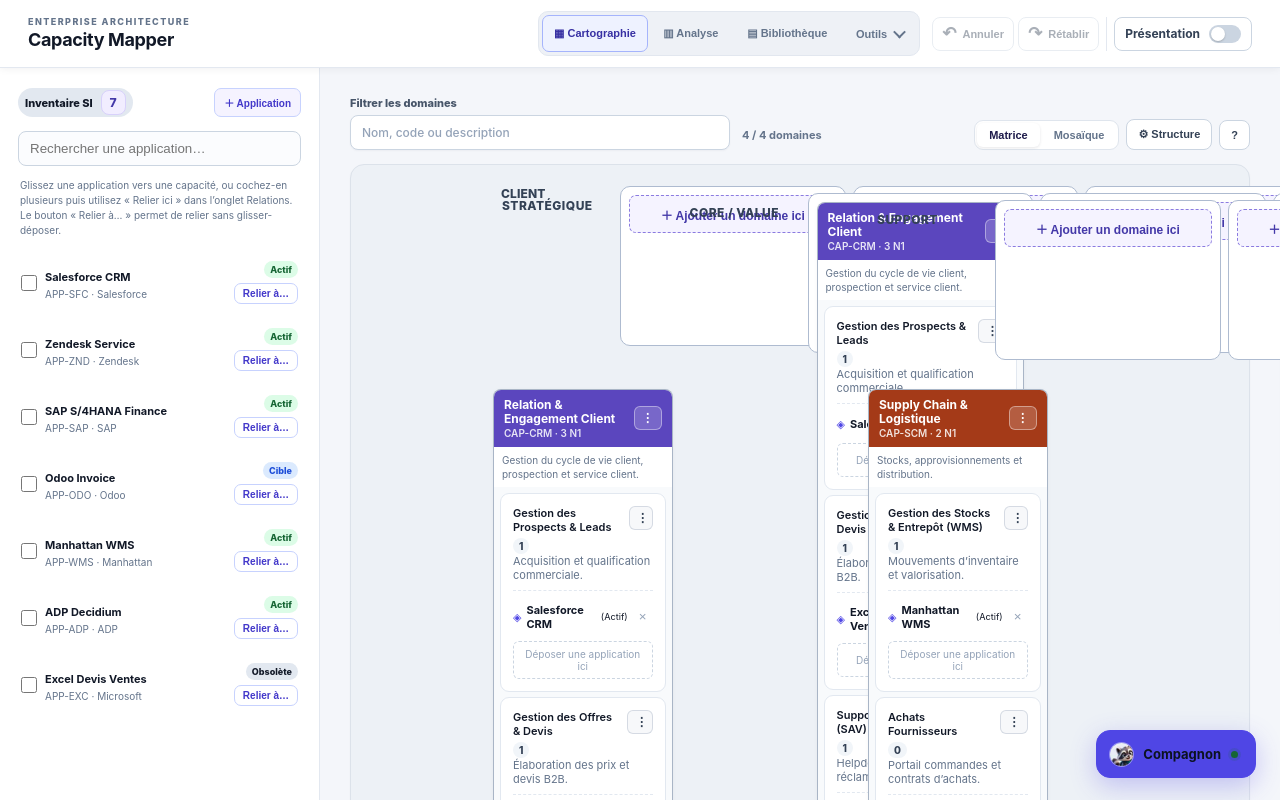
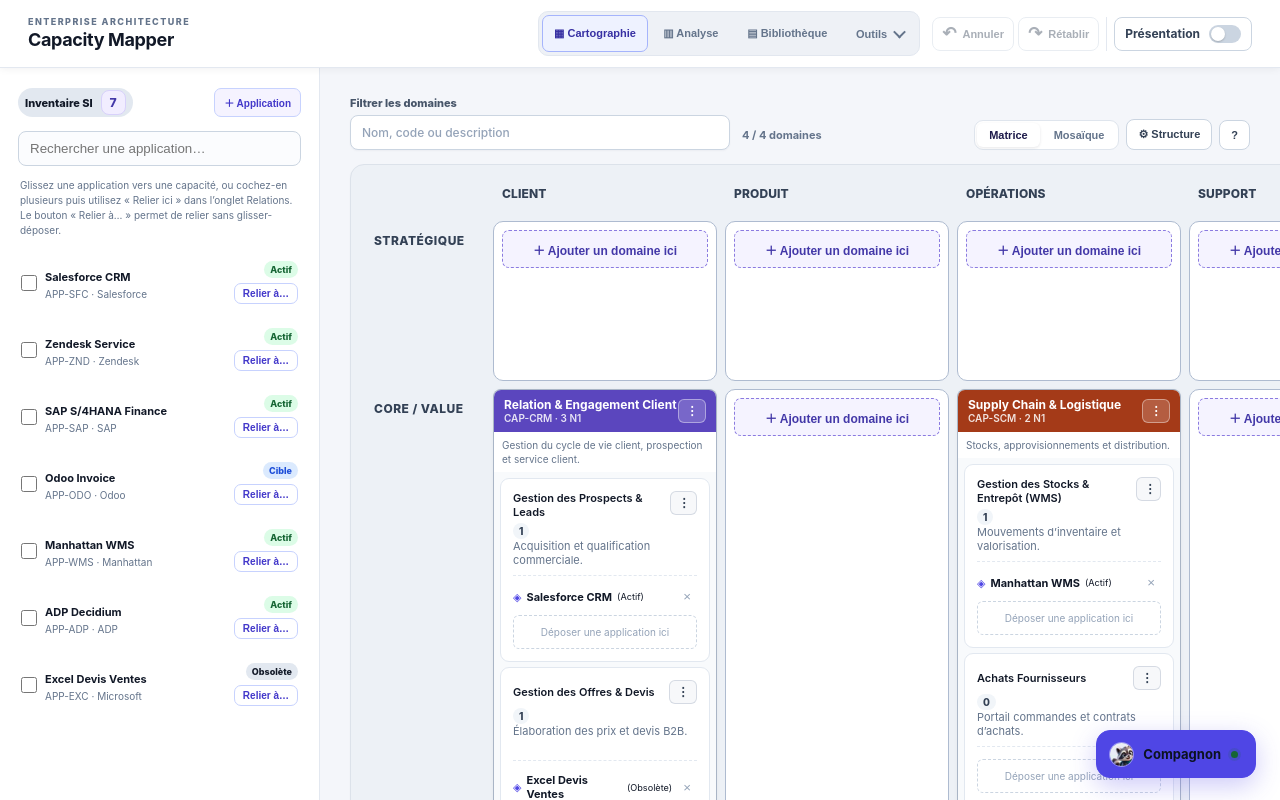
Before and after one commit to Sims07/enterprise-capacity-mapper, a React (Vite) app: page / in a window 1280 px wide. Built offline with nearby package versions, Linux system fonts and the light colour scheme.

Commit message:
fix(matrix): align matrix grid with mosaic spans

```diff
--- a/src/styles/base.css
+++ b/src/styles/base.css
@@ -2714,3 +2714,45 @@ body::-webkit-scrollbar,
 .structure-visibility-option{display:flex;align-items:center;gap:9px;margin:9px 0;color:#334155;font-size:12px;font-weight:650}
 .structure-visibility-option input{width:16px;height:16px;accent-color:#4f46e5}
 @media(max-width:760px){.map-matrix .map-row{gap:4px}.map-matrix .map-cell{padding:5px}.workspace.mosaic-workspace>main{padding:10px}}
+
+
+/* Matrix shares the mosaic two-dimensional placement model on desktop. */
+.map-matrix {
+  display: grid;
+  min-width: 1078px;
+  grid-auto-flow: row;
+  grid-auto-rows: minmax(160px, auto);
+  align-items: stretch;
+}
+.map-matrix > .map-row { display: contents; min-width: 0; }
+.map-matrix .map-cell { min-width: 0; min-height: 160px; }
+.map-matrix .matrix-domain {
+  min-width: 0;
+  min-height: 0;
+  align-self: stretch;
+  z-index: 1;
+}
+.map-matrix .matrix-domain > .domain {
+  height: 100%;
+  min-height: 100%;
+  margin: 0;
+}
+.map-matrix .matrix-domain .caps { grid-template-columns: 1fr; }
+.map-matrix .matrix-mobile-domain { display: none; }
+
+@media (max-width: 600px) {
+  .map-matrix {
+    display: block;
+    min-width: 0;
+  }
+  .map-matrix > .map-row {
+    display: flex;
+    flex-direction: column;
+    min-width: 0;
+    width: 100%;
+  }
+  .map-matrix > .map-row.map-head { display: none; }
+  .map-matrix .matrix-domain { display: none; }
+  .map-matrix .matrix-mobile-domain { display: block; }
+  .map-matrix .matrix-mobile-domain .domain { margin: 0; }
+}
```
